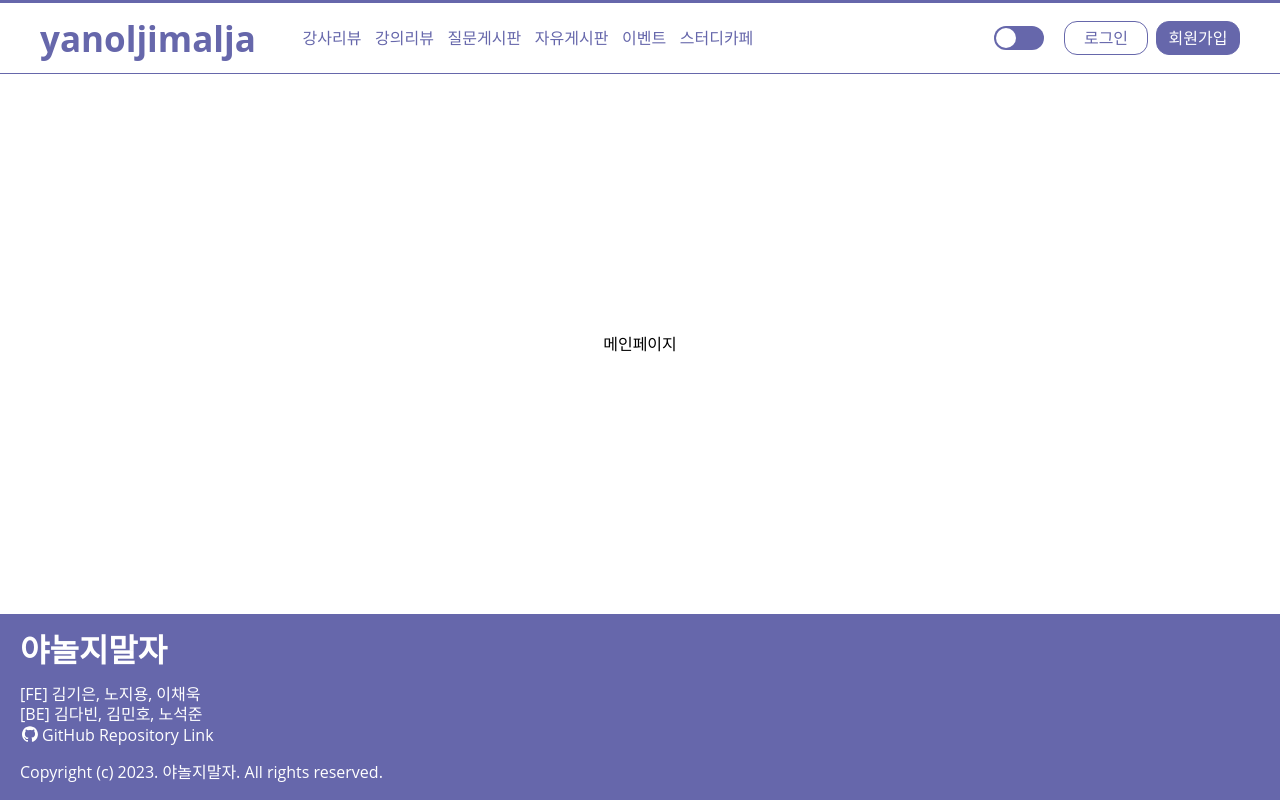
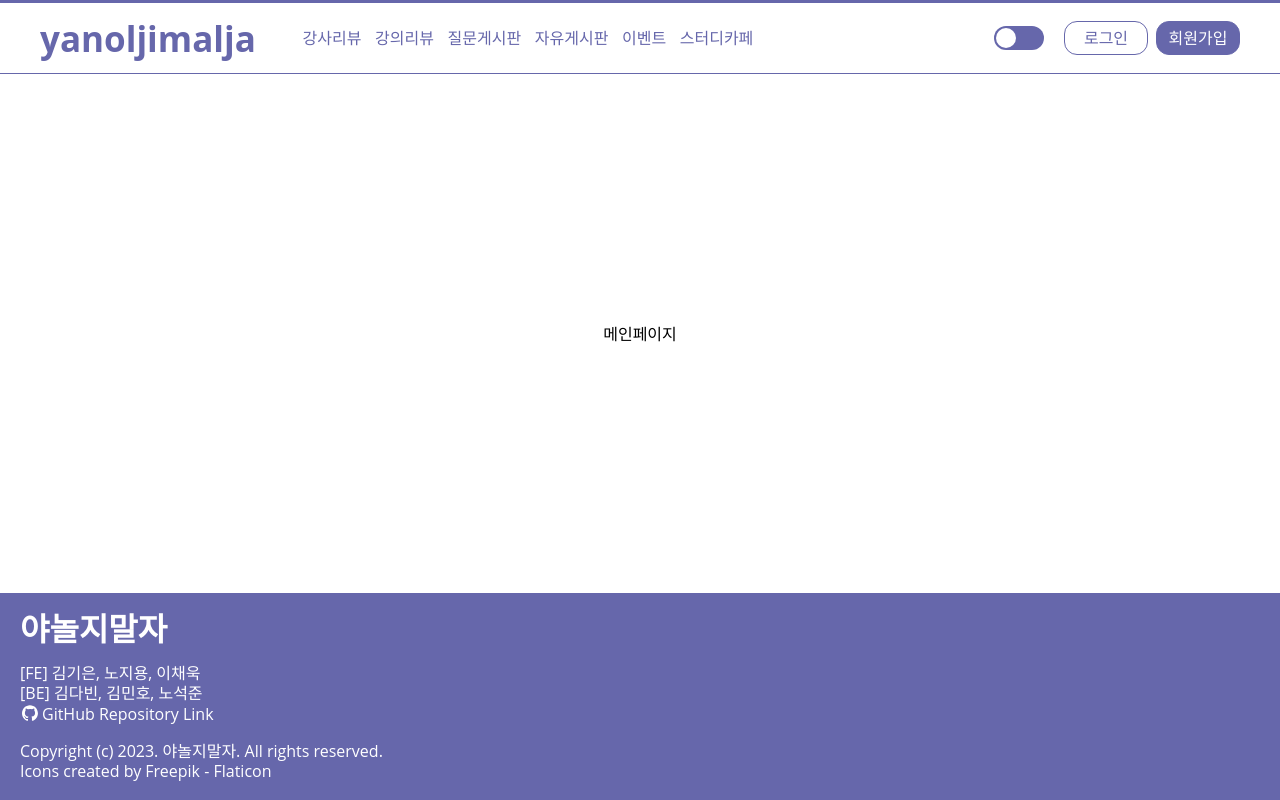
Before and after one commit to codestates-seb/seb42_main_027, a React (Create React App) app in the folder client/: page / in a window 1280 px wide. Built offline with nearby package versions, Linux system fonts and the light colour scheme.

Commit message:
fix: Footer 하단에 아이콘 저작권 표기 코드 추가

```diff
--- a/client/src/components/layouts/Footer.tsx
+++ b/client/src/components/layouts/Footer.tsx
@@ -22,13 +22,20 @@ function Footer() {
           </LI>
         </ul>
       </Section>
-      <div>Copyright (c) 2023. 야놀지말자. All rights reserved.</div>
+      <CopyRightDiv>
+        <div>Copyright (c) 2023. 야놀지말자. All rights reserved.</div>
+      </CopyRightDiv>
+      <div>
+        <a href="https://www.flaticon.com/icons" title="icons">
+          Icons created by Freepik - Flaticon
+        </a>
+      </div>
     </Container>
   );
 }
 
 const Container = styled.div`
-  height: 186px;
+  height: 207px;
   padding: 1.25rem;
   color: ${theme.colors.white};
   background-color: ${theme.colors.pointColor};
@@ -64,4 +71,7 @@ const GitHubLink = styled.div`
   }
 `;
 
+const CopyRightDiv = styled.div`
+  margin-bottom: calc(${theme.gap.px20} / 5);
+`;
 export default Footer;
```
